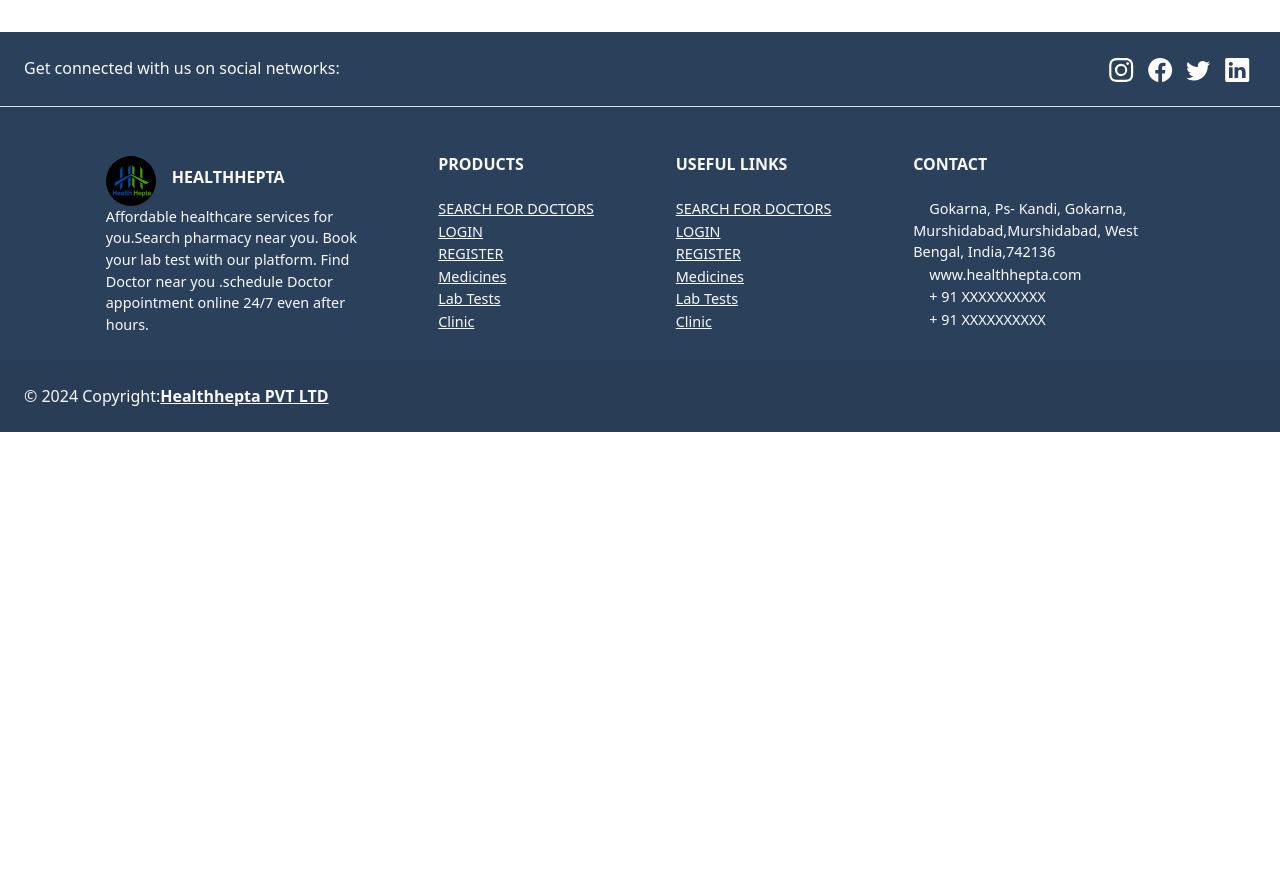
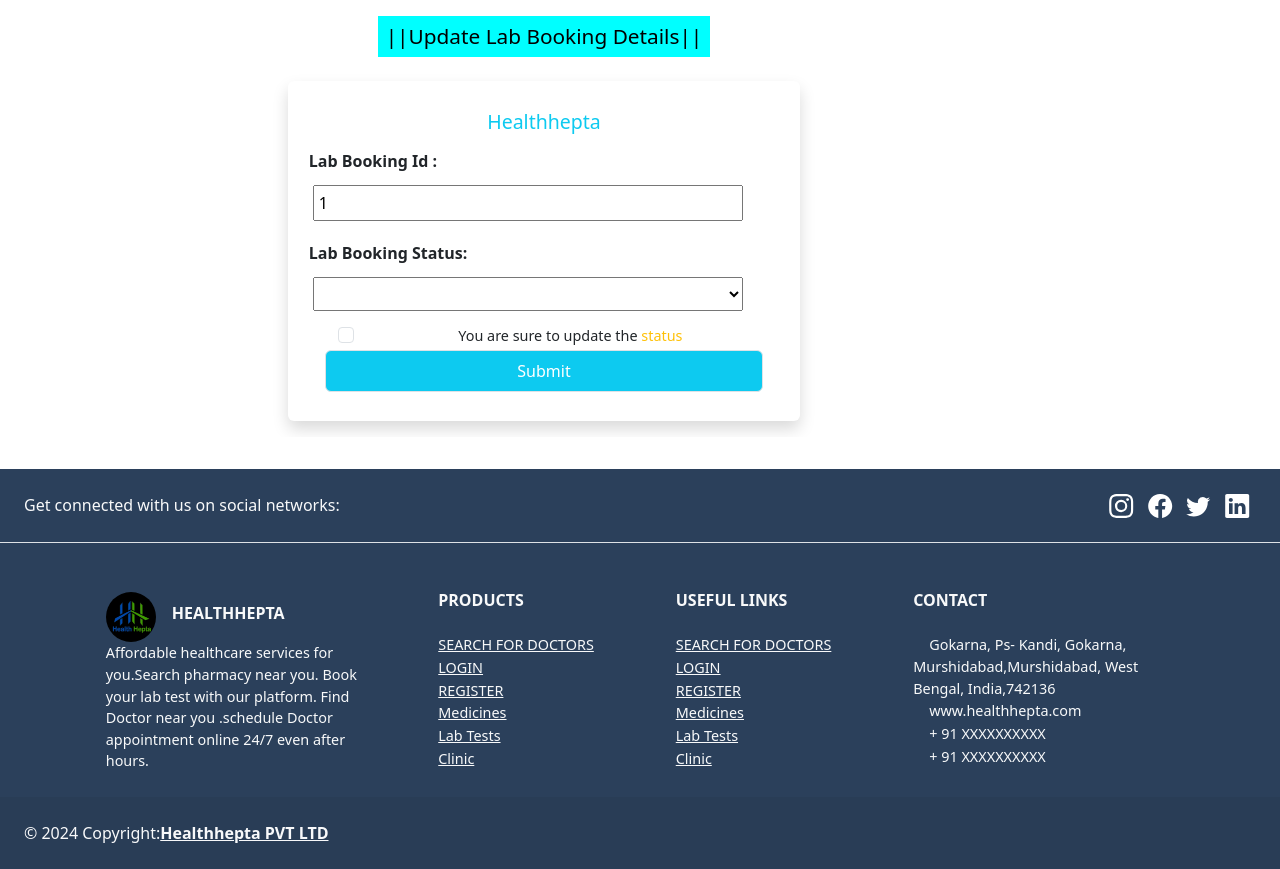
Before and after one commit to SUMAN-CHAND/HealthHeptaFrontEnd1, a React (Create React App) app: page /superadmin/labtest/action/1 in a window 1280 px wide. Before the commit the page ends 800 px from the top, so only its background shows below. Built offline with nearby package versions, Linux system fonts and the light colour scheme; no server answers.

Commit message:
Commit on 16-03-2024 BY suman

```diff
--- a/src/App.css
+++ b/src/App.css
@@ -23,7 +23,7 @@
   border-bottom: 5px solid rgb(104, 22, 104) ;
 }
 .card-service{
-  height: 42vh !important
+  height: 45vh !important
 }
 
 h1{
@@ -939,7 +939,6 @@
  }
  .card-service{
   max-width: 70vw !important;
-  margin-top: 2vh;
 }
 .fotter-copy-right{
   flex-direction: column;
--- a/src/App.js
+++ b/src/App.js
@@ -115,6 +115,8 @@
 const B2BSuperAdminOrderBill = lazy(() => import('./component/AdminPanel/B2BPanal.js/B2BSuperAdminOrderBill'));
 const AddProductBySubAdmin = lazy(() => import('./component/Service_Provider/AddProductBySubAdmin'));
 const B2BOrderAction = lazy(() => import('./component/AdminPanel/B2BPanal.js/B2BOrderAction'));
+const LabStatusUpdate = lazy(() => import('./component/AdminPanel/LabStatusUpdate'));
+
 
 function App() {
   return (
@@ -203,6 +205,7 @@
               <Route path='/superadmin/image/:image_id' element={<><Suspense fallback={<HashLoader color="#36d7b7" />}><ViewDocuments /></Suspense></>} exact />
               <Route path='/superadmin/b2b/orders/:id/:user_id/:product_id' element={<><Suspense fallback={<HashLoader color="#36d7b7" />}><B2BSuperAdminOrderBill /></Suspense></>} exact />
               <Route path='/superadmin/b2b/orders/action/:id/:user_id/:product_id' element={<><Suspense fallback={<HashLoader color="#36d7b7" />}><B2BOrderAction /></Suspense></>} exact />
+              <Route path='/superadmin/labtest/action/:id' element={<><Suspense fallback={<HashLoader color="#36d7b7" />}><LabStatusUpdate /></Suspense></>} exact />
 
             </Routes>
           </div>
--- a/src/component/AdminPanel/AdminHomePage.js
+++ b/src/component/AdminPanel/AdminHomePage.js
@@ -1,4 +1,4 @@
-import React, { useEffect, useState } from 'react'
+import React, { Suspense, lazy, useEffect, useState } from 'react'
 import { Link, Navigate, useLocation, useNavigate } from 'react-router-dom'
 import NotificationComponent from './NotificationComponent';
 import Dashboard from './Dashboard';
@@ -7,6 +7,10 @@
 import axiosClient from '../axiosClient';
 import { FaRegEdit } from 'react-icons/fa';
 import { GrView } from "react-icons/gr";
+import Modal from 'react-modal';
+import HashLoader from 'react-spinners/HashLoader';
+
+
 export default function AdminHomePage() {
   //main for connecting backend with Session
   axiosClient.defaults.withCredentials = true;
@@ -25,6 +29,7 @@
   const [coupons, setCoupons] = useState([]);
   const [searchUser, setSearchUser] = useState([])
   const [searchPatient, setSearchPatient] = useState([])
+  const [searchOrder, setSearchOrder] = useState([])
   const navigate = useNavigate();
   const location = useLocation();
   const LogedIn = sessionStorage.getItem('LogedIn');
@@ -389,6 +394,24 @@
       setSearchPatient(filtered);
     }
   };
+
+  const handleOrderFilter = (event) => {
+    setSearchValue(prev => ({ ...prev, [event.target.name]: [event.target.value] }))
+    const searchword = event.target.value.toLowerCase();
+
+    const filtered = orders.filter((item) => {
+      const phoneNumber = item.phone.toString().toLowerCase();
+      const search = searchword.toLowerCase();
+      return phoneNumber.includes(search);
+    });
+    if (searchword === "") {
+      setSearchOrder([]);
+    } else {
+      setSearchOrder(filtered);
+    }
+  };
+
+
   const renDataStyle = {
     backgroundColor: 'rgb(237 237 237)',
     display: 'flex',
@@ -411,6 +434,19 @@
     color: 'white',
     borderRadius: '5px'
   }
+  const customStyles = {
+    content: {
+      overflowY: 'hidden',
+      top: '50%',
+      left: '50%',
+      right: 'auto',
+      bottom: 'auto',
+      marginRight: '-50%',
+      transform: 'translate(-50%, -50%)',
+    },
+  };
+
+
   return (
     <div>
       <div className="row" style={{ overflowX: 'hidden' }}>
@@ -660,14 +696,19 @@
             </div>
             <div className="tab-pane fade text-light" id="orders" role="tabpanel" aria-labelledby="list-orders-list">
               <h2 className='p-2'>|| Orders ||</h2>
+              <div style={{ display: 'flex', flexDirection: 'column', textAlign: 'left' }}>
+                <p className='p-1 m-1'>Search Order by User Phone Number here</p>
+                <input className="form-control" name='input' onChange={handleOrderFilter} placeholder="Search User Phone number" value={searchValue.input} style={{ fontSize: '0.9em', width: '95%', borderTopLeftRadius: '6px', borderTopRightRadius: '0px', borderBottomLeftRadius: '6px', borderBottomRightRadius: '0px', margin: '8px 12px 17px 12px' }} />
+              </div>
               <div className="container text-dark " style={renDataStyle}>
                 <table className="table table-striped">
                   <thead className='thead-dark'>
+                    {searchOrder &&
                       <tr>
                         <th scope="col">Count</th>
                         <th scope="col">OrderId</th>
                         <th scope="col">Product Name</th>
-                      <th scope="col">Coustomer Name</th>
+                        <th scope="col">Coustomer Name(Phone Number)</th>
                         <th scope="col">User Role</th>
                         <th scope="col">Order From</th>
                         <th scope="col">Date</th>
@@ -677,14 +718,15 @@
                         <th scope="col">Expected delivery date</th>
                         <th scope="col">Action</th>
                       </tr>
+                    }
                   </thead>
                   <tbody>
-                    {orders && orders.map((order, index) => (
+                    {searchOrder && searchOrder.map((order, index) => (
                       <tr key={index}>
                         <th scope="row">{index + 1}</th>
                         <th scope="row">{order.id}</th>
                         <td>{order.product_name}</td>
-                        <td>{order.name}</td>
+                        <td>{order.name}({order.phone})</td>
                         <td>{order.role}</td>
                         {/* <td>{order.order_date}</td> */}
                         <td>{order.subadmin_name}</td>
@@ -720,10 +762,10 @@
                     <thead className='thead-dark'>
                       <tr>
                         <th scope="col">Id</th>
-                        <th scope="col">Doctor Name</th>
-                        <th scope="col">User Name</th>
+                        <th scope="col">Doctor Name(Doctor ID)</th>
+                        <th scope="col">User Name (User ID)</th>
                         <th scope="col">User Role</th>
-                        <th scope="col">Clinic ID</th>
+                        <th scope="col">Clinic Name(Clinic ID)</th>
                         <th scope="col">Patient Name</th>
                         <th scope="col">Patient Ph No</th>
                         <th scope="col">Date</th>
@@ -734,16 +776,16 @@
                     <tbody>
                       {searchPatient.map((appoiment, index) => (
                         <tr key={index}>
-                          <th scope="row">{appoiment.id}</th>
-                          <td>{appoiment.doc_name}</td>
-                          <td>{appoiment.name}</td>
+                          <th scope="row">{appoiment.a_id}</th>
+                          <td>{appoiment.doc_name}({appoiment.doctor_id})</td>
+                          <td>{appoiment.name}({appoiment.user_id})</td>
                           <td>{appoiment.role}</td>
-                          <td>{appoiment.clinic_id}</td>
+                          <td>{appoiment.clinic}({appoiment.clinic_id})</td>
                           <td>{appoiment.name}</td>
                           <td>{appoiment.ph_number}</td>
                           <td>{appoiment.appoint_date}</td>
                           <td>{appoiment.appoint_time}</td>
-                          <td onClick={() => updateStatus(appoiment.id)} style={{ cursor: 'pointer', color: 'blue' }} >{appoiment.status}</td>
+                          <td style={{ cursor: 'pointer', color: 'blue' }} >{appoiment.status}</td>
                         </tr>
                       ))}
                     </tbody>
@@ -757,27 +799,30 @@
                 <table className="table table-striped">
                   <thead className='thead-dark'>
                     <tr>
-                      <th scope="col">Id</th>
-                      <th scope="col">Test Id</th>
-                      <th scope="col">User ID</th>
-                      <th scope="col">Clinic ID</th>
+                      <th scope="col">Count</th>
+                      <th scope="col">Lab Booking Id</th>
+                      <th scope="col">Test Name (Test Id)</th>
+                      <th scope="col">User Name (User Id) </th>
+                      <th scope="col">Clinic Name (Clinic Id)</th>
                       <th scope="col">Patient Name</th>
                       <th scope="col">Patient Ph No</th>
                       <th scope="col">Date</th>
                       <th scope="col">Time</th>
                       <th scope="col">Sample Collection</th>
                       <th scope="col">User Role</th>
-                      <th scope="col">Actions</th>
+                      <th scope="col">Status</th>
+                      <th scope="col">Action</th>
 
                     </tr>
                   </thead>
                   <tbody>
                     {labbokking.map((lab, index) => (
                       <tr key={index}>
+                        <th scope="row">{index}</th>
                         <th scope="row">{lab.id}</th>
-                        <td>{lab.Test_id}</td>
-                        <td>{lab.user_id}</td>
-                        <td>{lab.clinic_id}</td>
+                        <td>{lab.Test_name}({lab.Test_id})</td>
+                        <td>{lab.username}({lab.user_id})</td>
+                        <td>{lab.sname}({lab.clinic_id})</td>
                         <td>{lab.name}</td>
                         <td>{lab.ph_number}</td>
                         <td>{lab.appoint_date}</td>
@@ -785,6 +830,13 @@
                         <td>{lab.sample_collection}</td>
                         <td>{lab.role}</td>
                         <td onClick={() => updateStatus(lab.id)} style={{ cursor: 'pointer', color: 'blue' }} >{lab.LabTestStatus}</td>
+                        <td >
+
+                          <Link to={`/superadmin/labtest/action/${lab.id}`}><FaRegEdit style={{ width: '2vw', height: '2vh', fill: '#ffc107' }} /></Link>
+
+                        </td>
+
+
                       </tr>
                     ))}
                   </tbody>
--- /dev/null
+++ b/src/component/AdminPanel/LabStatusUpdate.js
@@ -0,0 +1,129 @@
+import React, { useEffect, useState } from 'react'
+
+import {
+    Link, useNavigate, useParams
+} from "react-router-dom";
+import { FaRegEdit } from 'react-icons/fa';
+import { GrView } from 'react-icons/gr';
+import axiosClient from '../axiosClient';
+
+const customStyles = {
+    maxHeight: '80vh',
+    maxWidth: '85vw',
+    minWidth: '65vw',
+    borderRadius: '5px',
+    overflow: 'hidden',
+    // background: 'linear-gradient(rgba(250,0,0,-0.5),transparent)',
+    // backgroundColor: 'rgb(41 116 132)'
+}
+
+
+export default function LabStatusUpdate() {
+    const [labBooking, setLabbokking] = useState([]);
+    const param = useParams();
+    var id = param.id;
+
+
+
+
+    const [values, setValues] = useState({
+        labbooking_id: id,
+        labstatus: '',
+
+    })
+
+    useEffect(() => {
+        axiosClient.get(`/superadmin/lab/test/${id}`)
+            .then(res => {
+                if (res.data !== null) {
+                    setLabbokking(res.data[0]);
+                }
+            })
+            .catch(err => {
+                console.log(err)
+            })
+    }, [])
+    const handleInput = (event) => {
+        setValues(prev => ({ ...prev, [event.target.name]: [event.target.value] }))
+    }
+    const navigate = useNavigate();
+    const handleSubmit = (event) => {
+        event.preventDefault();
+        axiosClient.post(`/superadmin/update/labbokking/status`, values)
+            .then(res => {
+                if (res.data === 'success') {
+                    alert('Lab Test  status updated Successfully!!')
+                    navigate('/superadmin', { state: { loggedIn: true } });
+                }
+                else if (res.data === null) {
+                    alert('Error')
+                }
+                else {
+                    alert('Error')
+                }
+            })
+            .catch(err => console.log(err));
+    }
+
+    const dateStyle = {
+        width: "13.2rem",
+        height: "2rem",
+        fontSize: "1.1rem",
+        width: '90%'
+    };
+    const renDataStyle = {
+        backgroundColor: 'rgb(237 237 237)',
+        display: 'flex',
+        paddingTop: '1vh',
+        flexDirection: 'column',
+        overflowX: 'auto',
+        overflowY: 'auto',
+        height: '69vh'
+    }
+
+
+    return (
+        <>
+            <div style={customStyles}>
+
+                <div>
+                    <div className="container mt-3" style={{ display: 'flex', flexDirection: 'column', justifyContent: 'center', alignItems: 'center' }}>
+                        <h2 className='p-2' style={{ backgroundColor: 'aqua' }}>||Update Lab Booking Details||</h2>
+                        <div className='bg-white m-3 pt-3 pl-2 rounded w-30 shadow' style={{ minWidth: '40vw', height: '110%' }}>
+                            <form action='submit' onSubmit={handleSubmit} style={{ padding: '1vw' }}>
+                                <h5> <span className='text-info'>Healthhepta</span></h5>
+
+
+                                <div className=' p-1' style={{ textAlign: 'initial', fontWeight: '700' }} >
+                                    <label className='p-1' htmlFor="order_id">Lab Booking Id : </label><br></br>
+                                    <input required className='m-2 p-1' type="text" style={{ width: '90%' }} placeholder='Enter labbooking id'
+                                        name='id' value={id} onChange={handleInput} /><br />
+                                </div>
+                                <div className=' p-1' style={{ textAlign: 'initial', fontWeight: '700' }} >
+                                    <label className='p-1' htmlFor="labstatus">Lab Booking Status: </label>
+                                    <br />
+                                    <select
+                                        className='m-2 p-1'
+                                        required
+                                        onChange={handleInput} name='labstatus'
+                                        style={{ width: '90%', cursor: 'pointer' }}>
+                                        <option value="select">{labBooking.LabTestStatus}</option>
+                                        <option value="accepted">Accepted</option>
+                                        <option value="completed">Completed</option>
+                                    </select><br />
+                                </div>
+                                <div className="form-check ">
+                                    <input required className="form-check-input" type="checkbox" value="check" id="flexCheckChecked" style={{ marginLeft: '1vw' }} />
+                                    <label className="form-check-label" htmlFor="flexCheckChecked">
+                                        <p>You are sure to update the  <span className='text-warning'>status</span> </p>
+                                    </label>
+                                </div>
+                                <button type='submit' className='btn  btn-default border p-2 mb-3 btn-info' style={{ width: '90%', color: 'white', cursor: 'pointer' }}>Submit</button>
+                            </form>
+                        </div>
+                    </div>
+                </div>
+            </div>
+        </>
+    )
+}
--- a/src/component/AllServices.js
+++ b/src/component/AllServices.js
@@ -48,7 +48,7 @@
           }}
           className="container">
           <h3 className=''>|| Affordable Healthcare Services For You ||</h3>
-          <Carousel className='ourserviceCarousel' responsive={responsive}>
+          <Carousel className='ourserviceCarousel' responsive={responsive} style={{ height: '53vh' }}>
             <div><CardService img={doctor} title="Visit a Doctor" text="Search the best doctors, specialities, clinic & hospital nearest to you." btnText="Find Doctor Near You" component={BookAppointment} /></div>
             <div><CardService img={medicines} title="Medicines" text="No need to stand in Pharma line,Skip pharmacy queue.Just click here." btnText="Order Your Medicines" component={SearchMedicinesStoreByLocation} /></div>
             <div><CardService img={lab} title="Lab Tests" text="Book your lab test with our healthcare platfrom." btnText="Book Your Lab Test" component={ModalSearchLabByLoaction} /></div>
--- a/src/component/CardService.js
+++ b/src/component/CardService.js
@@ -17,7 +17,7 @@
 };
 const cardStyles = {
     maxWidth: "18vw",
-
+    height: '45vh',
 };
 export default function CardService(props) {
     const [modalIsOpen, setIsOpen] = React.useState(false);
--- a/src/component/axiosClient.js
+++ b/src/component/axiosClient.js
@@ -1,7 +1,7 @@
 import axios from "axios";
 
 const axiosClient = axios.create({
-    baseURL: 'https://api.healthhepta.com',
+    baseURL: 'http://localhost:8081',
     timeout: 80000,
     withCredentials: true,
     credentials: 'include'
```
Also changed, not shown: src/component/AdminPanel/B2BPanal.js/B2BHome.js (+28 -2 lines), src/component/Service_Provider/Dashboard.js (+19 -0 lines), 487 other files (tests, documents, lock files or other folders). Lines whose indentation alone changed are shown as unchanged.
